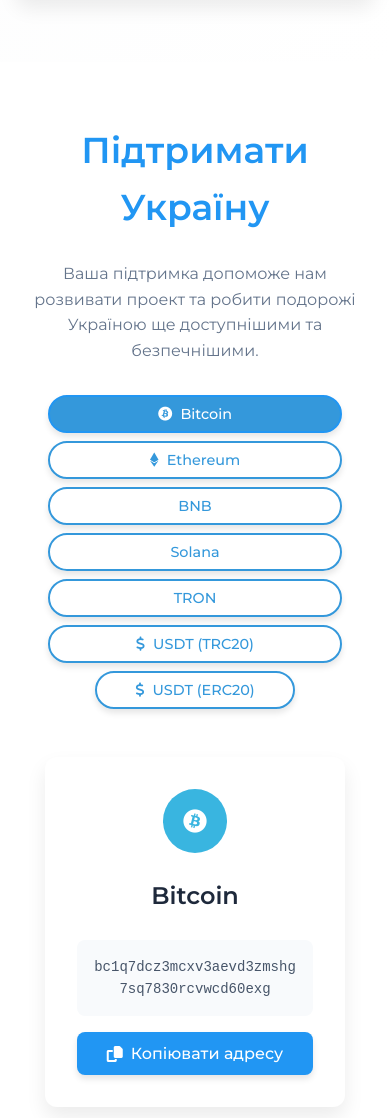
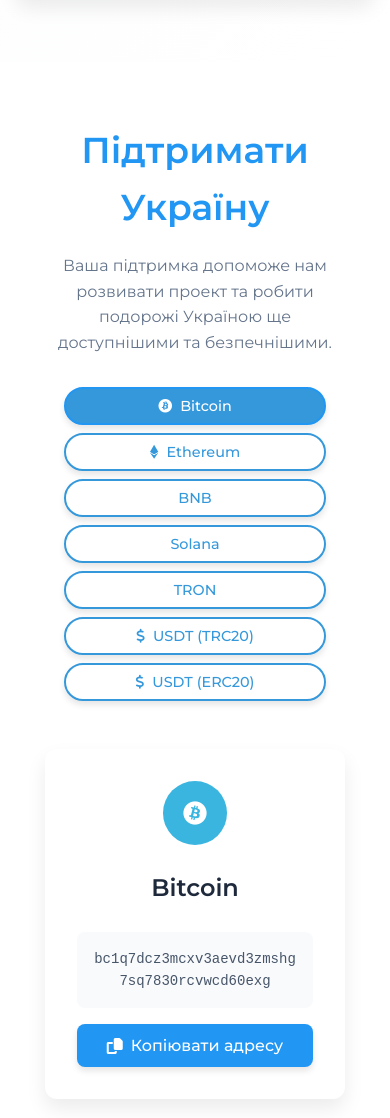
Before and after one commit to MishaGitHub9/TOURISM-, a plain HTML site: page index.html in a window 390 px wide. Shown: the part 2480-3598 px from the top of the page. Drawn offline with nearby package versions, Linux system fonts and the light colour scheme.

Commit message:
Update index.html

```diff
--- a/index.html
+++ b/index.html
@@ -1376,6 +1376,7 @@
             gap: 12px;
             justify-content: center;
             margin-bottom: 48px;
+            padding: 0 16px;
         }
 
         .currency-btn {
@@ -1396,22 +1397,47 @@
         @media (max-width: 768px) {
             .currency-selector {
                 display: grid;
-                grid-template-columns: repeat(2, 1fr);
+                grid-template-columns: repeat(auto-fit, minmax(140px, 1fr));
                 gap: 8px;
-                padding: 0 16px;
+                max-width: 400px;
+                margin-left: auto;
+                margin-right: auto;
+                margin-bottom: 32px;
             }
 
             .currency-btn {
                 width: 100%;
+                min-width: 0;
                 justify-content: center;
-                padding: 10px;
+                padding: 10px 12px;
                 font-size: 14px;
-            }
-
-            .currency-btn:last-child {
-                grid-column: 1 / -1;
-                max-width: 200px;
-                margin: 0 auto;
+                white-space: nowrap;
+            }
+
+            .currency-btn i {
+                font-size: 14px;
+            }
+
+            .donate-content {
+                padding: 0 16px;
+            }
+
+            .donate-content h2 {
+                font-size: 32px;
+                margin-bottom: 16px;
+            }
+
+            .donate-content p {
+                font-size: 16px;
+                margin-bottom: 32px;
+            }
+
+            .donate-cards-container {
+                padding: 0;
+            }
+
+            .donate-card {
+                padding: 24px 20px;
             }
         }
 
```
